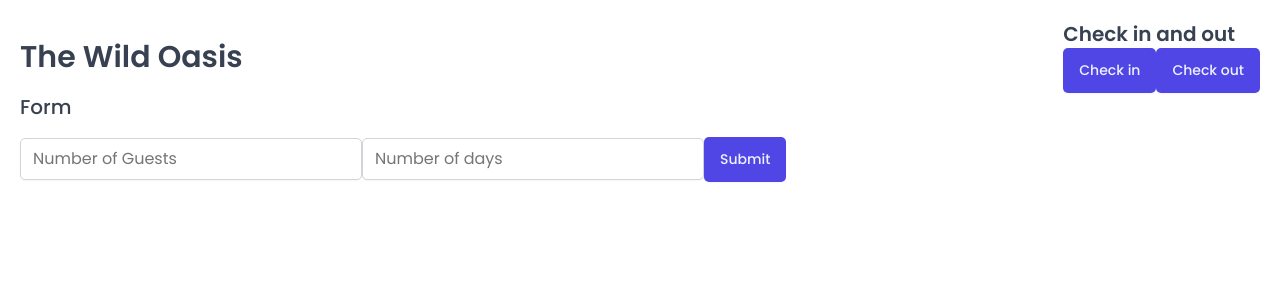
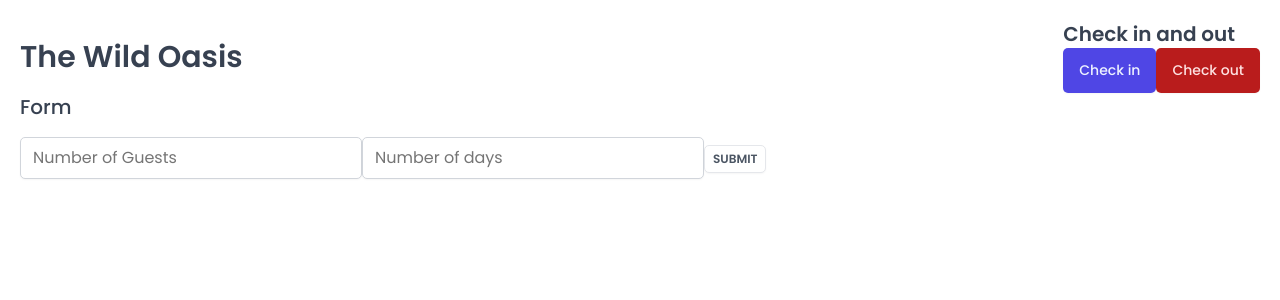
Before and after one commit to kmanadkat/advanced-react-patterns-project, a React (Vite) app: page / in a window 1280 px wide. Shown: the top 300 px of the page. Built offline with nearby package versions, Linux system fonts and the light colour scheme; a web font is replaced by a local one.

Commit message:
feat: Styled Component Button Size & Variation

```diff
--- a/src/App.jsx
+++ b/src/App.jsx
@@ -19,7 +19,12 @@ const App = () => {
 					<div>
 						<Heading as='h2'>Check in and out</Heading>
 						<Button onClick={() => alert('Check in')}>Check in</Button>
-						<Button onClick={() => alert('Check out')}>Check out</Button>
+						<Button
+							variation='danger'
+							size='medium'
+							onClick={() => alert('Check out')}>
+							Check out
+						</Button>
 					</div>
 				</Row>
 
@@ -28,7 +33,11 @@ const App = () => {
 					<form>
 						<Input type='number' placeholder='Number of Guests' />
 						<Input type='number' placeholder='Number of days' />
-						<Button type='submit' onClick={() => alert('Submit')}>
+						<Button
+							variation='secondary'
+							size='small'
+							type='submit'
+							onClick={() => alert('Submit')}>
 							Submit
 						</Button>
 					</form>
--- a/src/ui/Button.jsx
+++ b/src/ui/Button.jsx
@@ -49,19 +49,17 @@ const variations = {
 };
 
 const Button = styled.button`
-	font-size: 1.4rem;
-	padding: 1.2rem 1.6rem;
-	font-weight: 500;
 	border: none;
 	border-radius: var(--border-radius-sm);
-	background-color: var(--color-brand-600);
-	color: var(--color-brand-50);
 	box-shadow: var(--shadow-sm);
-	cursor: pointer;
 
-	&:hover {
-		background-color: var(--color-brand-700);
-	}
+	${(props) => sizes[props.size]}
+	${(props) => variations[props.variation]}
 `;
 
+Button.defaultProps = {
+	variation: 'primary',
+	size: 'medium',
+};
+
 export default Button;
```
